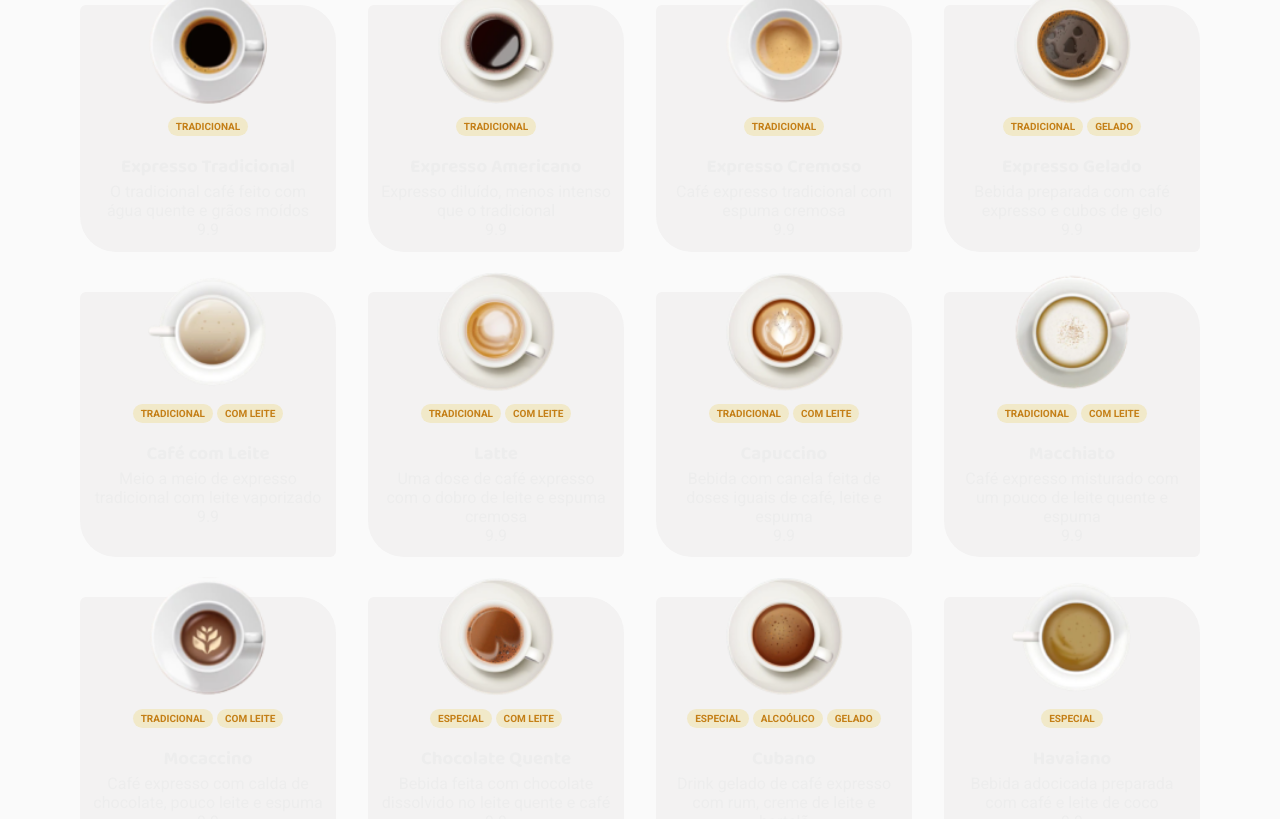
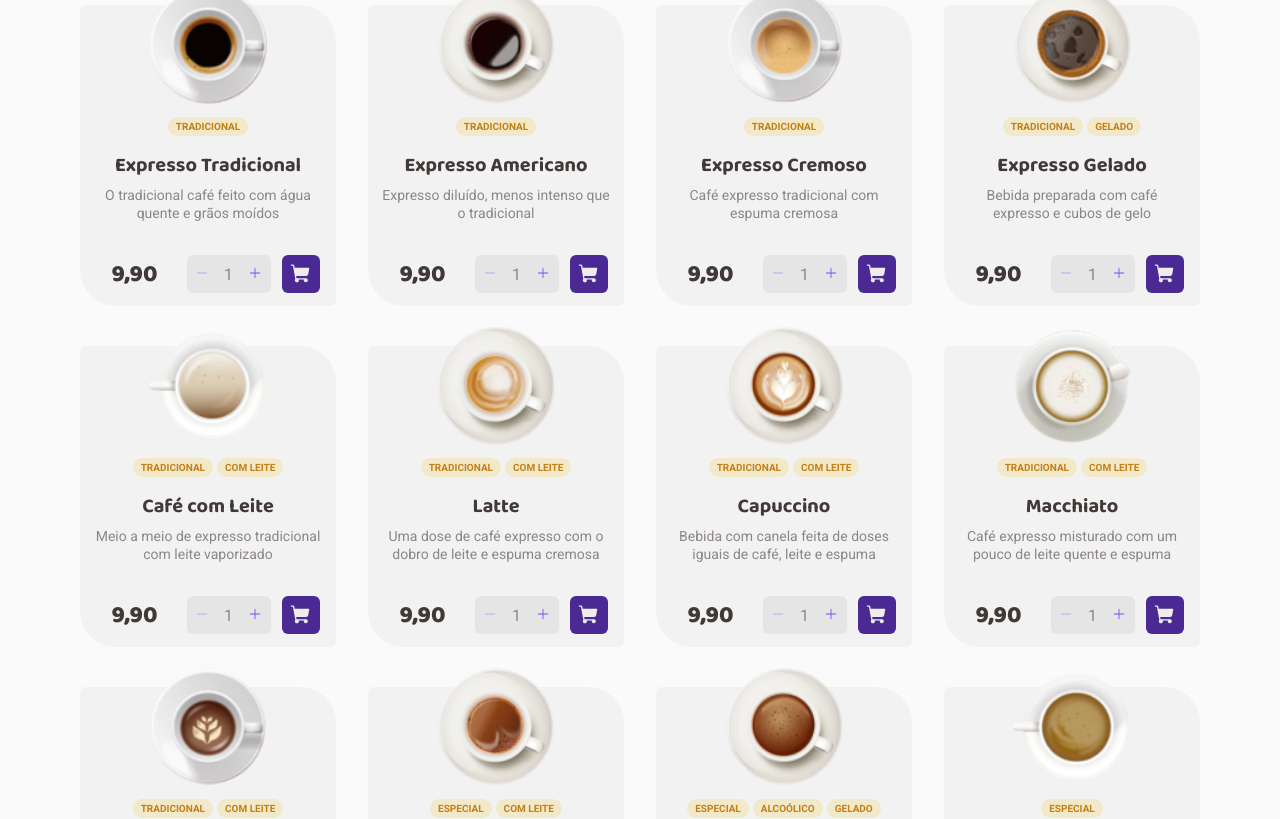
Before and after one commit to cdfortes/ignite-coffee-delivery, a React (Vite) app: page / in a window 1280 px wide. Shown: the part 784-1603 px from the top of the page. Built offline with nearby package versions, Linux system fonts and the light colour scheme.

Commit message:
card updates

```diff
--- a/src/components/CoffeeCard/index.tsx
+++ b/src/components/CoffeeCard/index.tsx
@@ -1,4 +1,14 @@
-import { CoffeeCardContainer, Tags } from './styles'
+import { moneyFormat } from '../../utils/moneyFormat'
+import { QuantityInput } from '../QuantityInput'
+import {
+  CoffeeCardContainer,
+  Tags,
+  CoffeeCardFooter,
+  AddCartWrapper
+} from './styles'
+
+import { useState } from 'react'
+import { ShoppingCart } from 'phosphor-react'
 
 interface CoffeeCardProps {
   tags: string[]
@@ -8,7 +18,6 @@ interface CoffeeCardProps {
   price: number
 }
 
-import coffee from '../../assets/cafeComLeite.png'
 export const CoffeeCard = ({
   tags,
   name,
@@ -16,6 +25,16 @@ export const CoffeeCard = ({
   photo,
   price
 }: CoffeeCardProps) => {
+  const [quantity, setQuantity] = useState(1)
+
+  function handleIncrease() {
+    setQuantity((state) => state + 1)
+  }
+
+  function handleDecrease() {
+    setQuantity((state) => state - 1)
+  }
+  const priceFormatted = moneyFormat(price)
   return (
     <CoffeeCardContainer>
       <img src={photo} alt={name} />
@@ -26,9 +45,19 @@ export const CoffeeCard = ({
       </Tags>
       <h3>{name}</h3>
       <p>{description}</p>
-      <div>
-        <span>{price}</span>
-      </div>
+      <CoffeeCardFooter>
+        <span>{priceFormatted}</span>
+        <AddCartWrapper>
+          <QuantityInput
+            onIncrease={handleIncrease}
+            onDecrease={handleDecrease}
+            quantity={quantity}
+          />
+          <button>
+            <ShoppingCart weight="fill" size={22} />
+          </button>
+        </AddCartWrapper>
+      </CoffeeCardFooter>
     </CoffeeCardContainer>
   )
 }
--- a/src/components/CoffeeCard/styles.ts
+++ b/src/components/CoffeeCard/styles.ts
@@ -16,6 +16,22 @@ export const CoffeeCardContainer = styled.div`
     height: 12rem;
     margin-top: -2rem;
   }
+
+  h3 {
+    font-weight: 700;
+    font-size: 2rem;
+    color: ${({ theme }) => theme['gray-800']};
+    line-height: 1.3;
+    margin-bottom: 0.8rem;
+  }
+
+  p {
+    font-weight: 400;
+    font-size: 1.4rem;
+    color: ${({ theme }) => theme['gray-600']};
+    line-height: 1.3;
+    margin-bottom: 3.3rem;
+  }
 `
 
 export const Tags = styled.div`
@@ -27,11 +43,6 @@ export const Tags = styled.div`
   margin-top: 1.2rem;
   margin-bottom: 1.6rem;
   flex-wrap: wrap;
-  h3 {
-    font-weight: 700;
-    font-size: 20px;
-    color: ${({ theme }) => theme['gray-800']};
-  }
 
   span {
     background: ${({ theme }) => theme['yellow-300']};
@@ -43,3 +54,41 @@ export const Tags = styled.div`
     font-weight: 700;
   }
 `
+
+export const CoffeeCardFooter = styled.div`
+  display: flex;
+  justify-content: space-between;
+  align-items: center;
+  padding: 0px;
+  gap: 29px;
+
+  span {
+    font-weight: 800;
+    font-size: 2.4rem;
+    line-height: 130%;
+    color: ${({ theme }) => theme['gray-800']};
+    font-family: ${({ theme }) => theme.fontHeader['font-family']};
+  }
+`
+
+export const AddCartWrapper = styled.div`
+  width: 11.8rem;
+  display: flex;
+  gap: 0.8rem;
+  > button {
+    padding: 0.8rem;
+    border: none;
+    display: flex;
+    align-items: center;
+    justify-content: center;
+    background: ${({ theme }) => theme['purple-700']};
+    color: ${({ theme }) => theme['gray-300']};
+    border-radius: 6px;
+    margin-left: 0.3rem;
+    transition: 0.4s;
+    &:hover {
+      background: ${({ theme }) => theme['purple-500']};
+      cursor: pointer;
+    }
+  }
+`
--- /dev/null
+++ b/src/components/QuantityInput/index.tsx
@@ -0,0 +1,26 @@
+import { QuantityInputContainer, IconWrapper } from './styles'
+import { Minus, Plus } from 'phosphor-react'
+
+interface QuantityInputProps {
+  quantity: number
+  onIncrease: () => void
+  onDecrease: () => void
+}
+
+export function QuantityInput({
+  onIncrease,
+  onDecrease,
+  quantity
+}: QuantityInputProps) {
+  return (
+    <QuantityInputContainer>
+      <IconWrapper onClick={onDecrease} disabled={quantity <= 1}>
+        <Minus size={14} weight="fill" />
+      </IconWrapper>
+      <input type="number" readOnly value={quantity} />
+      <IconWrapper onClick={onIncrease}>
+        <Plus size={14} weight="fill" />
+      </IconWrapper>
+    </QuantityInputContainer>
+  )
+}
--- /dev/null
+++ b/src/components/QuantityInput/styles.ts
@@ -0,0 +1,38 @@
+import styled from 'styled-components'
+
+export const QuantityInputContainer = styled.div`
+  flex: 1;
+  background-color: ${(props) => props.theme['gray-400']};
+  display: flex;
+  align-items: center;
+  justify-content: space-between;
+  gap: 0.4rem;
+  border-radius: 6px;
+
+  input {
+    text-align: center;
+    width: 20%;
+    background: none;
+    border: none;
+    color: ${(props) => props.theme['gray-600']};
+    &:focus {
+      outline: none;
+    }
+  }
+`
+export const IconWrapper = styled.button.attrs({
+  type: 'button'
+})`
+  width: 3.8rem;
+  height: 3.8rem;
+  border: none;
+  background: none;
+  color: ${(props) => props.theme['purple-500']};
+  transition: 0.4s;
+  &:disabled {
+    opacity: 0.4;
+  }
+  &:not(:disabled):hover {
+    color: ${(props) => props.theme['purple-700']};
+  }
+`
--- a/src/styles/global.ts
+++ b/src/styles/global.ts
@@ -33,6 +33,18 @@ export const GlobalStyle = createGlobalStyle`
     font-size: 1.6rem;
   }
 
+  input::-webkit-outer-spin-button,
+  input::-webkit-inner-spin-button {
+    -webkit-appearance: none;
+    margin: 0;
+  }
+  input[type="number"] {
+    -moz-appearance: textfield;
+  }
+  ::-webkit-scrollbar {
+    width: 0.4rem;
+  }
+
   h1, h2, h3, h4{
     font-family: ${(props) => props.theme.fontHeader['font-family']};
   }
--- /dev/null
+++ b/src/utils/moneyFormat.ts
@@ -0,0 +1,5 @@
+export function moneyFormat(value: number) {
+  return value.toLocaleString('pt-BR', {
+    minimumFractionDigits: 2
+  })
+}
```
